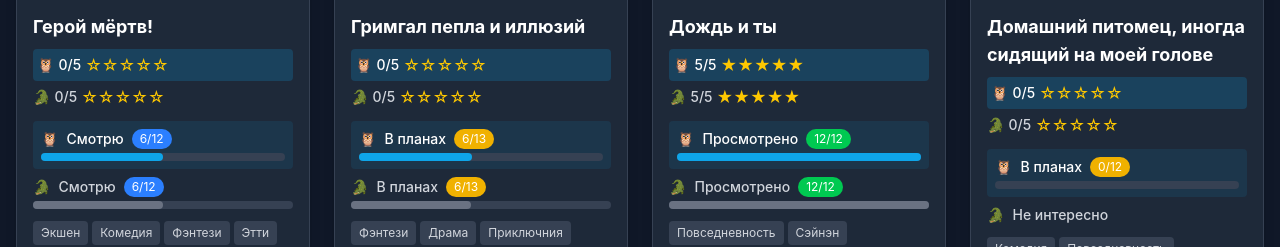
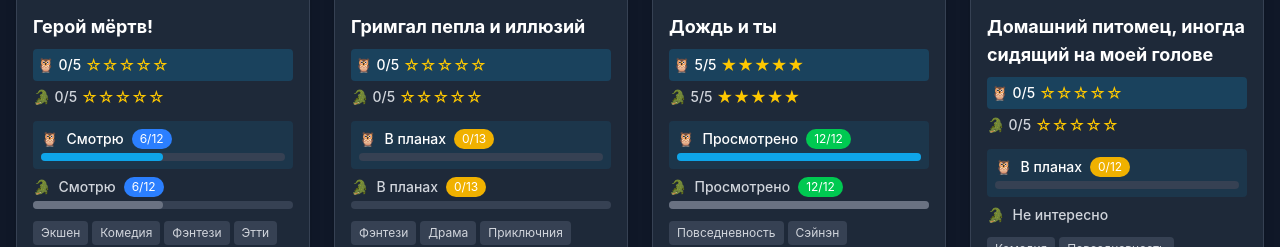
Before and after one commit to neondoll/anime-tracker, a React (Vite) app: page / in a window 1280 px wide. Shown: the part 3380-3627 px from the top of the page. Built offline with nearby package versions, Linux system fonts and the light colour scheme.

Commit message:
Update animes

```diff
--- a/src/data/animeList.ts
+++ b/src/data/animeList.ts
@@ -310,8 +310,8 @@ export const animeList: Anime[] = [
     rating: { owl: 0, crocodile: 0 },
     episodes: 13,
     progress: {
-      owl: { watchedEpisodes: 6, status: "planned" },
-      crocodile: { watchedEpisodes: 6, status: "planned" },
+      owl: { watchedEpisodes: 0, status: "planned" },
+      crocodile: { watchedEpisodes: 0, status: "planned" },
     },
     genres: ["Фэнтези", "Драма", "Приключния"],
     description: "Парень по имени Харухиро приходит в себя в фентезийном мире Гримгал, похожем на игровую вселенную. Он не помнит ничего до пробуждения, но известно одно — парень не единственный, кто потерял память и оказался в этом странном месте. Он объединяется с новыми товарищами, и теперь они вместе должны найти способ выжить в этом мире, уничтожая гоблинов и развивая собственные боевые навыки, поэтому вшестером они отправляются в своё опасное путешествие, чтобы также разгадать тайну своего появления здесь.",
```
